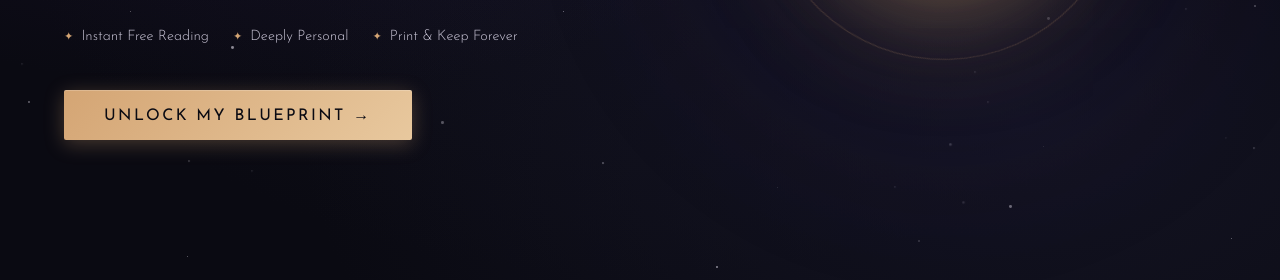
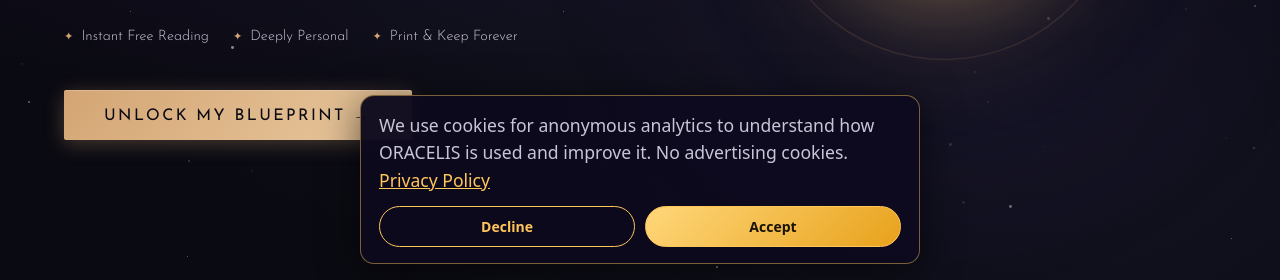
Before and after one commit to lecorbeaured/ORACELIS, a website: page index.html in a window 1280 px wide. Shown: the part 520-800 px from the top of the page. Drawn offline with nearby package versions, Linux system fonts and the light colour scheme.

Commit message:
Cookie consent (Consent Mode v2) + real GA4 ID
- New js/consent.js: cookie banner, EEA/UK/CH denied-by-default,
  choice persisted in localStorage, hooks privacy modal.
- Wires consent.js before gtag on index, reading and all blog pages
  (blog had no analytics before); real measurement ID G-09RWYRGR23.
- Updates privacy text in js/legal.js (cookie/consent disclosure,
  last updated Oct 2026).
- Preserves ?v cache-busters on favicons/OG/blog.css; dedupes a
  doubled apple-touch-icon line in reading.html.

```diff
--- a/index.html
+++ b/index.html
@@ -102,12 +102,13 @@
   <link rel="stylesheet" href="css/styles.css?v=20261018b">
 
   <!-- Google Analytics -->
-  <script async src="https://www.googletagmanager.com/gtag/js?id=G-XXXXXXXXXX"></script>
+  <script src="/js/consent.js"></script>
+  <script async src="https://www.googletagmanager.com/gtag/js?id=G-09RWYRGR23"></script>
   <script>
     window.dataLayer = window.dataLayer || [];
     function gtag(){dataLayer.push(arguments);}
     gtag('js', new Date());
-    gtag('config', 'G-XXXXXXXXXX');
+    gtag('config', 'G-09RWYRGR23');
   </script>
 
   <!-- Structured Data -->
--- /dev/null
+++ b/js/consent.js
@@ -0,0 +1,61 @@
+/**
+ * ORACELIS cookie consent (Google Consent Mode v2)
+ * Load BEFORE the gtag.js script. Visitors in the EEA, UK and Switzerland are
+ * denied analytics storage until they accept; everyone else is granted by default
+ * and can decline from the banner. The choice is remembered in localStorage.
+ */
+(function () {
+  var KEY = 'oracelis_consent';
+  window.dataLayer = window.dataLayer || [];
+  function gtag() { window.dataLayer.push(arguments); }
+  window.gtag = window.gtag || gtag;
+
+  function read() { try { return localStorage.getItem(KEY); } catch (e) { return null; } }
+  function write(v) { try { localStorage.setItem(KEY, v); } catch (e) {} }
+  function state(v) {
+    return { analytics_storage: v, ad_storage: 'denied', ad_user_data: 'denied', ad_personalization: 'denied' };
+  }
+
+  var saved = read();
+  var regions = ['AT','BE','BG','HR','CY','CZ','DK','EE','FI','FR','DE','GR','HU','IE','IT','LV','LT','LU','MT','NL','PL','PT','RO','SK','SI','ES','SE','IS','LI','NO','GB','CH'];
+  gtag('consent', 'default', Object.assign(state('denied'), { region: regions, wait_for_update: 500 }));
+  gtag('consent', 'default', state(saved === 'accepted' ? 'granted' : saved === 'declined' ? 'denied' : 'granted'));
+  if (saved === 'accepted') gtag('consent', 'update', state('granted'));
+  if (saved === 'declined') gtag('consent', 'update', state('denied'));
+
+  function css() {
+    var s = document.createElement('style');
+    s.textContent =
+      '#oc-consent{position:fixed;left:16px;right:16px;bottom:16px;z-index:99999;max-width:560px;margin:0 auto;' +
+      'background:rgba(14,10,30,.97);color:#f0f0ff;border:1px solid rgba(255,200,90,.45);border-radius:14px;' +
+      'padding:16px 18px;box-shadow:0 8px 40px rgba(0,0,0,.6);font:14px/1.55 system-ui,-apple-system,Segoe UI,sans-serif}' +
+      '#oc-consent p{margin:0 0 12px}#oc-consent a,#oc-consent button.oc-link{color:#ffc65a;background:none;border:0;padding:0;font:inherit;text-decoration:underline;cursor:pointer}' +
+      '#oc-consent .oc-row{display:flex;gap:10px;flex-wrap:wrap}' +
+      '#oc-consent .oc-btn{flex:1 1 120px;padding:10px 14px;border-radius:999px;font:600 14px system-ui,sans-serif;cursor:pointer;border:1px solid #ffc65a}' +
+      '#oc-consent .oc-yes{background:linear-gradient(135deg,#ffd77a,#e8a21c);color:#1a1205}' +
+      '#oc-consent .oc-no{background:transparent;color:#ffc65a}';
+    document.head.appendChild(s);
+  }
+
+  function show() {
+    if (read() || document.getElementById('oc-consent')) return;
+    css();
+    var d = document.createElement('div');
+    d.id = 'oc-consent'; d.setAttribute('role', 'dialog'); d.setAttribute('aria-label', 'Cookie consent');
+    var more = typeof window.openModal === 'function' ? ' <button type="button" class="oc-link" id="oc-more">Privacy Policy</button>' : '';
+    d.innerHTML = '<p>We use cookies for anonymous analytics to understand how ORACELIS is used and improve it. No advertising cookies.' + more + '</p>' +
+      '<div class="oc-row"><button type="button" class="oc-btn oc-no" id="oc-no">Decline</button>' +
+      '<button type="button" class="oc-btn oc-yes" id="oc-yes">Accept</button></div>';
+    document.body.appendChild(d);
+    function choose(v) {
+      write(v); gtag('consent', 'update', state(v === 'accepted' ? 'granted' : 'denied'));
+      d.parentNode && d.parentNode.removeChild(d);
+    }
+    document.getElementById('oc-yes').onclick = function () { choose('accepted'); };
+    document.getElementById('oc-no').onclick = function () { choose('declined'); };
+    var m = document.getElementById('oc-more');
+    if (m) m.onclick = function () { window.openModal('privacy'); };
+  }
+
+  if (document.readyState === 'loading') document.addEventListener('DOMContentLoaded', show); else show();
+})();
--- a/js/legal.js
+++ b/js/legal.js
@@ -54,7 +54,7 @@ const legalContent = {
     <p>Your birth data is used only to generate your reading and is not permanently stored on our servers. Payment processing is handled securely by Stripe. We do not store credit card information.</p>
 
     <h3>Cookies & Analytics</h3>
-    <p>We use Google Analytics to understand how visitors use our site. This helps us improve our service. You can opt out of analytics tracking through your browser settings.</p>
+    <p>We use Google Analytics, which sets cookies, to collect anonymous information about how visitors use our site, such as pages viewed and approximate location. We do not use advertising cookies. If you are in the European Economic Area, the United Kingdom or Switzerland, analytics cookies are only used after you click Accept on our cookie banner. Elsewhere, analytics is on by default and you can click Decline on the banner. Your choice is stored in your browser, and you can change it at any time by clearing this site's data in your browser settings, after which the banner will appear again. Google processes this data under its own privacy policy.</p>
 
     <h3>Email & Marketing</h3>
     <p>Your reading is delivered to the email address you provide. That email address may also be added to our mailing list so we can send occasional future spiritual insights — you can unsubscribe at any time using the link in any marketing email. Your email is never sold or shared with third parties.</p>
@@ -78,7 +78,7 @@ const legalContent = {
     <h3>Contact</h3>
     <p>For privacy-related questions, contact us at <a href="mailto:support@oracelis.app">support@oracelis.app</a>.</p>
 
-    <p class="last-updated">Last updated: September 2026</p>
+    <p class="last-updated">Last updated: October 2026</p>
   `,
 
   terms: `
```
Also changed, not shown: blog/angel-numbers-111-222-333-444-555.html (+8 -0 lines), blog/birth-chart-reading-beginners.html (+8 -0 lines), blog/birth-date-personality-life-purpose.html (+8 -0 lines), blog/birthday-number-personality.html (+8 -0 lines), blog/destiny-number-calculate-meaning.html (+8 -0 lines), blog/how-to-calculate-life-path-number.html (+8 -0 lines), blog/index.html (+8 -0 lines), blog/karmic-debt-numbers.html (+8 -0 lines), blog/mercury-retrograde-2026.html (+8 -0 lines), blog/numerology-compatibility-relationship-number.html (+8 -0 lines), blog/personal-year-number-2027.html (+8 -0 lines), blog/twin-flame-vs-soulmate.html (+8 -0 lines), blog/zodiac-sign-compatibility-love.html (+8 -0 lines), reading.html (+3 -3 lines).
